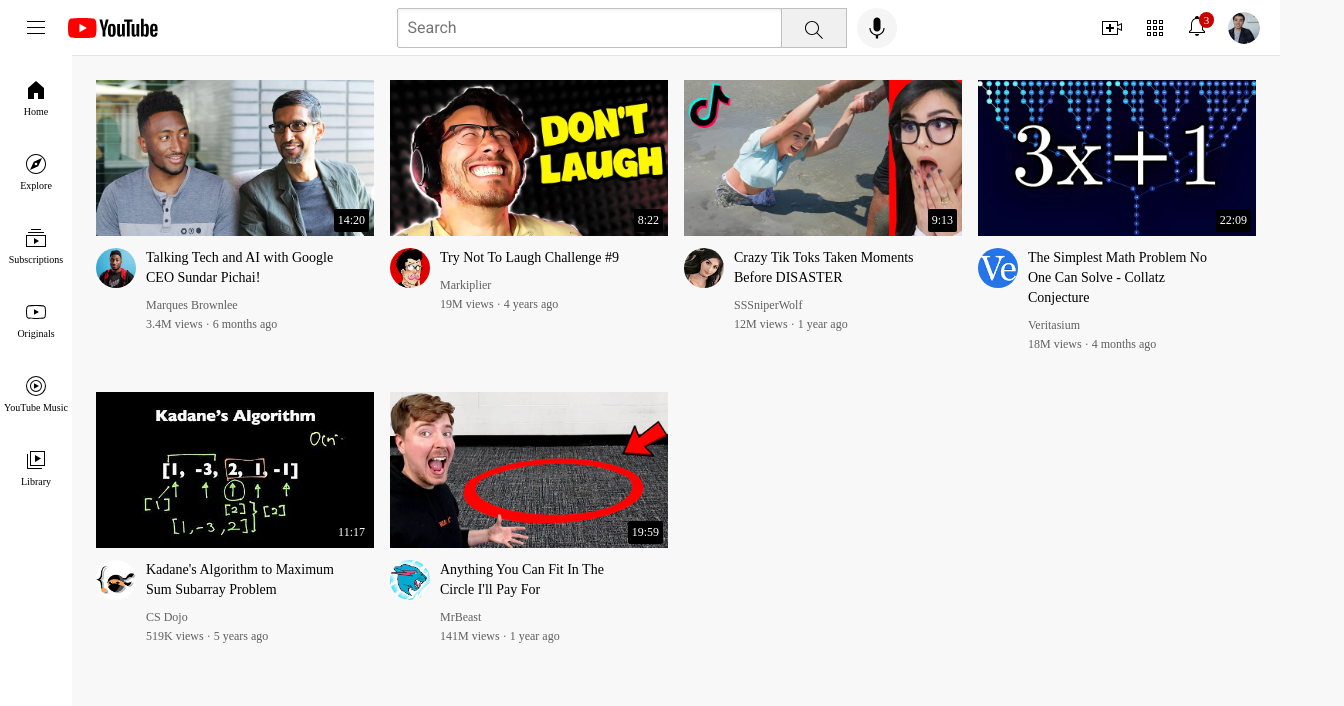
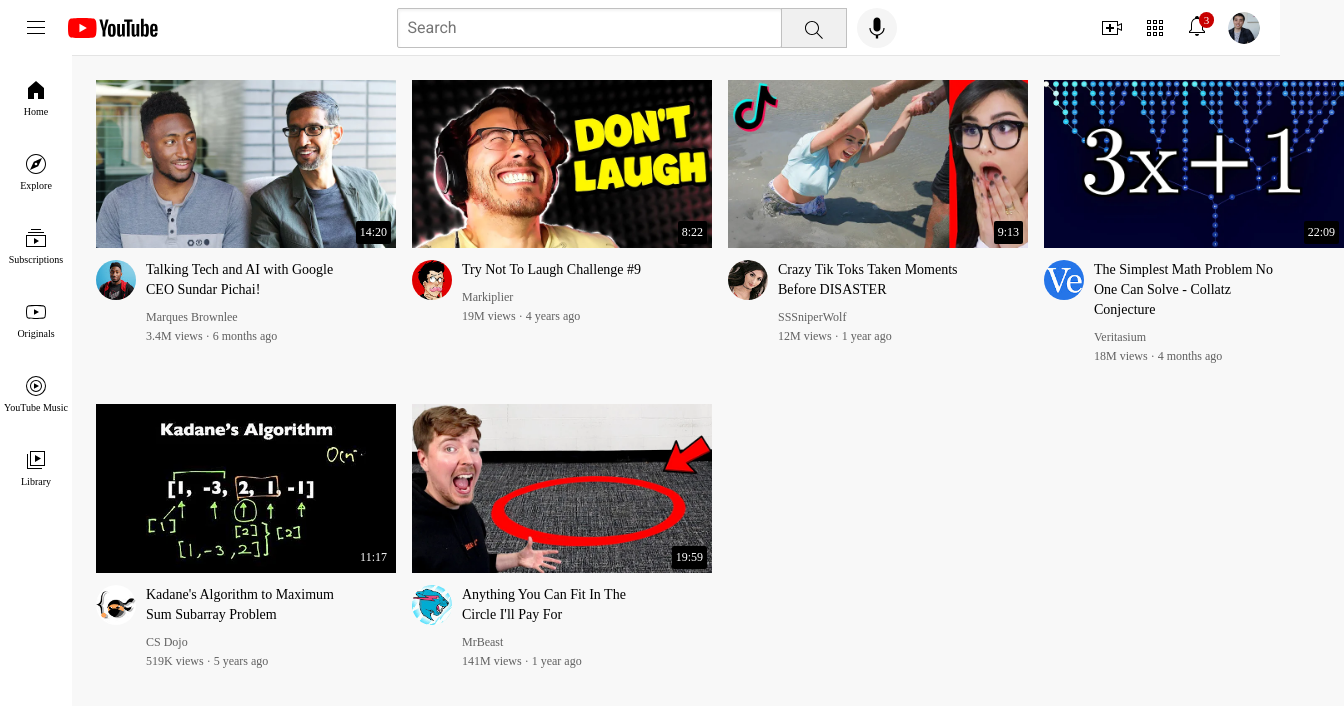
Before and after one commit to kiran0702/YouTubeClone, a plain HTML site: page index.html in a window 1280 px wide. Shown: the whole page, 1344 px wide, since content can reach past the window. Drawn offline with Linux system fonts and the light colour scheme.

Commit message:
i made some chages

```diff
--- a/index.html
+++ b/index.html
@@ -74,6 +74,7 @@
     </div>
 
     <div class="video-grid">
+      <a href="https://www.youtube.com/watch?v=n2RNcPRtAiY" class="video-link">
         <div class="video-card">
           <div class="thumbnail-picture">
             <img  class="thumbnail"  src="thumbnails/thumbnail-1.webp">
@@ -96,7 +97,10 @@
             </div>
           </div>
         </div>
+      </a>
 
+
+      <a href="https://www.youtube.com/watch?v=mP0RAo9SKZk" class="video-link">
         <div class="video-card">
           <div class="thumbnail-picture">
             <img  class="thumbnail"  src="thumbnails/thumbnail-2.webp">
@@ -120,6 +124,9 @@
             </div>
           </div>
         </div>
+      </a>
+
+      <a href="https://www.youtube.com/watch?v=FgjPQQeTh1w" class="video-link">
 
         <div class="video-card">
           <div class="thumbnail-picture">
@@ -144,6 +151,9 @@
           </div>
         </div>
 
+      </a>
+
+      <a href="https://www.youtube.com/watch?v=094y1Z2wpJg" class="video-link">
         <div class="video-card">
           <div class="thumbnail-picture">
             <img  class="thumbnail"  src="thumbnails/thumbnail-4.webp">
@@ -167,6 +177,9 @@
           </div>
         </div>
 
+      </a>
+
+      <a href="https://www.youtube.com/watch?v=86CQq3pKSUw" class="video-link">
 
       <div class="video-card">
         <div class="thumbnail-picture">
@@ -191,6 +204,9 @@
         </div>
       </div>
 
+      </a>
+
+  <a href="https://www.youtube.com/watch?v=yXWw0_UfSFg" class="video-link">
     <div class="video-card">
       <div class="thumbnail-picture">
         <img  class="thumbnail"  src="thumbnails/thumbnail-6.webp">
@@ -213,6 +229,10 @@
         </div>
       </div>
     </div>
+  </a>
+
+
+
     </div>
   </body>
 </html>
--- a/stylesyou/video.css
+++ b/stylesyou/video.css
@@ -3,9 +3,12 @@
 .thumbnail{
   width: 100%;
 }
-}
 .video-card{
   width: 300px;
+}
+.video-link {
+  text-decoration: none;
+  color: black;
 }
 .pro-picture{
   width: 36px;
```
Lines whose indentation alone changed are shown as unchanged.
